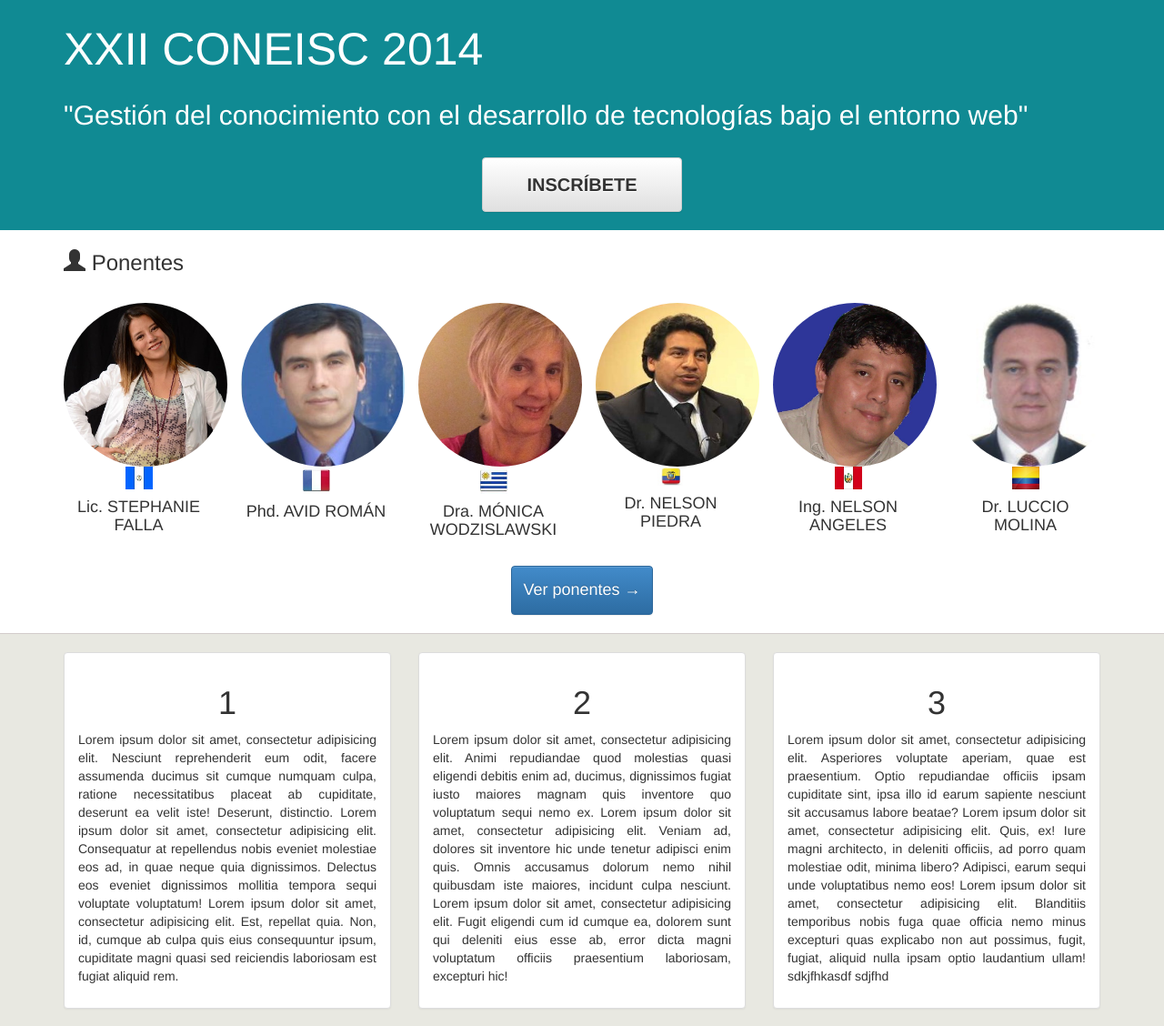
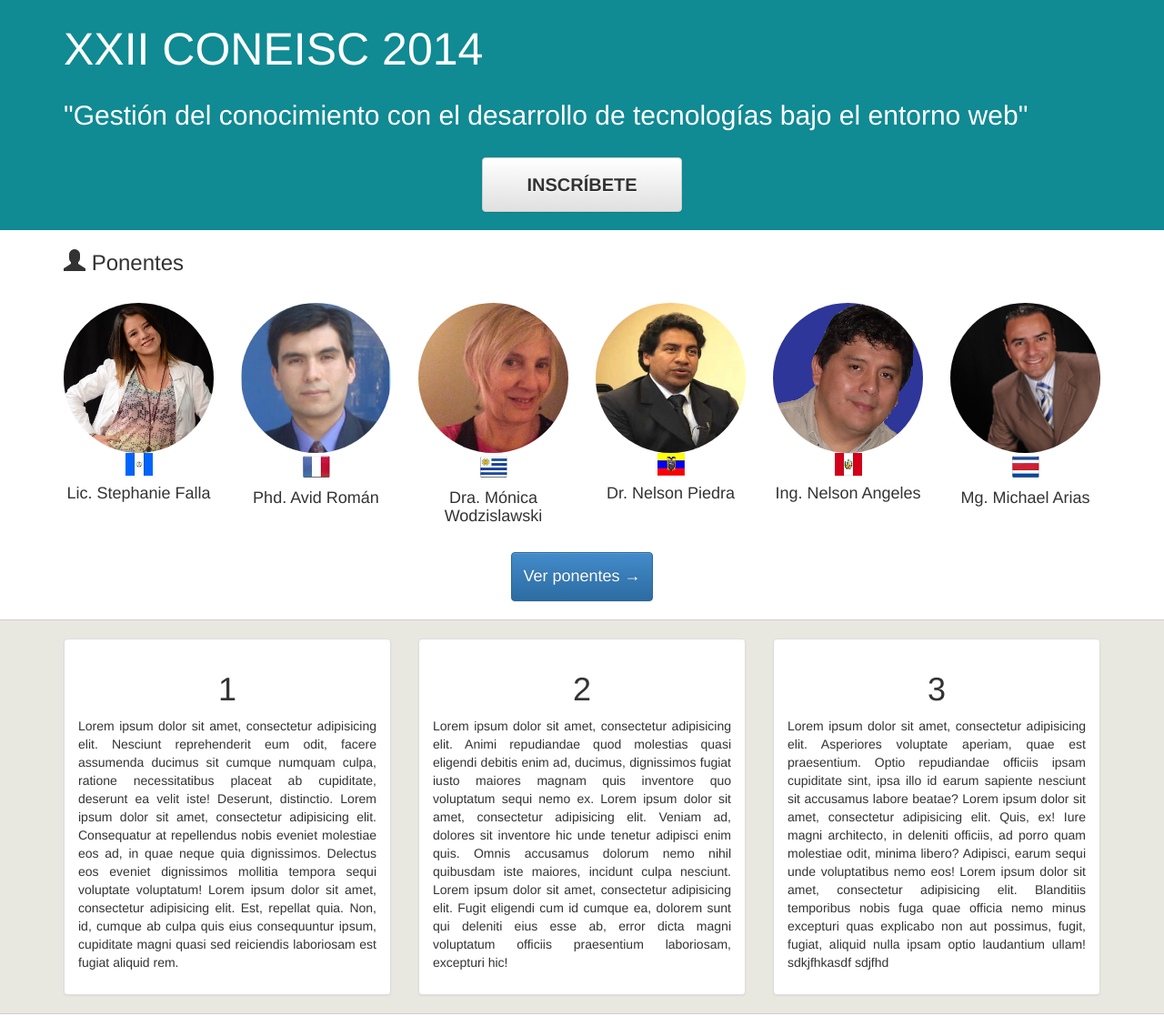
Before and after one commit to jhonazsh/coneisc, a PHP site: page / in a window 1280 px wide. Shown: the part 61-1189 px from the top of the page at 91% size. Run offline with PHP 8.4, Linux system fonts and the light colour scheme.

Commit message:
avance ponentes 6

```diff
--- a/css/webplatform.css
+++ b/css/webplatform.css
@@ -82,7 +82,7 @@ body
 
 /*ponentes....**********/
 .img-ponente{
-	width: 180px;
+	/*width: 180px;*/
 }
 
 .centrar-boton{
--- a/index.html
+++ b/index.html
@@ -77,58 +77,58 @@
    			<h3><span class="glyphicon glyphicon-user"></span> Ponentes </h3>
    			<br>
    			<div class="row">
-   				<div class="col-xs-6 col-sm-4 col-md-2">
+   				<div class="col-xs-6 col-sm-3 col-md-2">
 
-   						<img src="img/ponentes/teffy.jpg" class="img-circle img-ponente" alt="">
+   						<img src="img/ponentes/teffy.jpg" class="img-circle img-ponente img-responsive" alt="">
    						<div class="centrar-bandera">
    							<img class="img-bandera" src="img/ponentes/guatemala.jpg" alt="">
    						</div>
-   						<h4 class="text-center">Lic. STEPHANIE FALLA</h4>
+   						<h4 class="text-center">Lic. Stephanie Falla</h4>
 
    				</div>
-   				<div class="col-xs-6 col-sm-4 col-md-2">
+   				<div class="col-xs-6 col-sm-3 col-md-2">
 
-   						<img src="img/ponentes/avid.jpg" class="img-circle img-ponente" alt="">
+   						<img src="img/ponentes/avid.jpg" class="img-circle img-ponente img-responsive" alt="">
    						<div class="centrar-bandera">
    							<img class="img-bandera" src="img/ponentes/francia.jpg" alt="">
    						</div>
-   						<h4 class="text-center">Phd. AVID ROMÁN</h4>
+   						<h4 class="text-center">Phd. Avid Román</h4>
 
    				</div>
-   				<div class="col-xs-6 col-sm-4 col-md-2 hidden-xs">
+   				<div class="col-xs-6 col-sm-3 col-md-2 hidden-xs">
 
-   						<img src="img/ponentes/monica.jpg" class="img-circle img-ponente" alt="">
+   						<img src="img/ponentes/monica.jpg" class="img-circle img-ponente img-responsive" alt="">
    						<div class="centrar-bandera">
    							<img class="img-bandera" src="img/ponentes/uruguay.jpg" alt="">
    						</div>
-   						<h4 class="text-center">Dra. MÓNICA WODZISLAWSKI</h4>
+   						<h4 class="text-center">Dra. Mónica Wodzislawski</h4>
 
    				</div>
-   				<div class="col-xs-6 col-sm-4 col-md-2 hidden-xs hidden-sm">
+   				<div class="col-xs-6 col-sm-3 col-md-2 hidden-xs">
 
-   						<img src="img/ponentes/nelsonpiedra.jpg" class="img-circle img-ponente" alt="">
+   						<img src="img/ponentes/nelsonpiedra.jpg" class="img-circle img-ponente img-responsive" alt="">
    						<div class="centrar-bandera">
    							<img class="img-bandera" src="img/ponentes/ecuador.jpg" alt="">
    						</div>
-   						<h4 class="text-center">Dr. NELSON PIEDRA</h4>
+   						<h4 class="text-center">Dr. Nelson Piedra</h4>
 
    				</div>
-   				<div class="col-xs-6 col-sm-4 col-md-2 hidden-xs hidden-sm">
+   				<div class="col-xs-6 col-sm-3 col-md-2 hidden-xs hidden-sm">
 
-   						<img src="img/ponentes/nelsonangeles.jpg" class="img-circle img-ponente" alt="">
+   						<img src="img/ponentes/nelsonangeles.jpg" class="img-circle img-ponente img-responsive" alt="">
    						<div class="centrar-bandera">
    							<img class="img-bandera" src="img/ponentes/peru.jpg" alt="">
    						</div>
-   						<h4 class="text-center">Ing. NELSON ANGELES</h4>
+   						<h4 class="text-center">Ing. Nelson Angeles</h4>
 
    				</div>
-   				<div class="col-xs-6 col-sm-4 col-md-2 hidden-xs hidden-sm">
+   				<div class="col-xs-6 col-sm-3 col-md-2 hidden-xs hidden-sm">
 
-   						<img src="img/ponentes/luccio.jpg" class="img-circle img-ponente" alt="">
+   						<img src="img/ponentes/michaelarias.jpg" class="img-circle img-ponente img-responsive" alt="">
    						<div class="centrar-bandera">
-   							<img class="img-bandera" src="img/ponentes/colombia.jpg" alt="">
+   							<img class="img-bandera" src="img/ponentes/costarica.jpg" alt="">
    						</div>
-   						<h4 class="text-center">Dr. LUCCIO MOLINA</h4>
+   						<h4 class="text-center">Mg. Michael Arias</h4>
 
    				</div>
 
```
Also changed, not shown: img/ponentes/costarica.jpg (added), img/ponentes/ecuador.jpg, img/ponentes/michaelarias.jpg (added).
